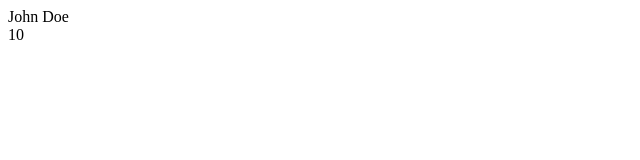
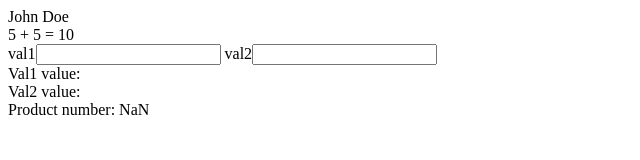
Before and after one commit to dastangoo/Skillshare_The_Complete_Web_Developer-Master_Class_Part11_AngularJS, a plain HTML site: page index.html in a window 1280 px wide. Shown: the whole page, without its empty margins (0-640 px from the left). Drawn offline with nearby package versions, Linux system fonts and the light colour scheme.

Commit message:
]Expressions

```diff
--- a/index.html
+++ b/index.html
@@ -5,8 +5,15 @@
     <title>Learn Angularjs</title>
     <script src="https://cdnjs.cloudflare.com/ajax/libs/angular.js/1.6.5/angular.min.js"></script>
   </head>
-  <body>
+  <body ng-app>
     <div>John Doe</div>
-    <div ng-app>{{ 5+5 }}</div>
+    <div>5 + 5 = {{ 5+5 }}</div>
+    <div>
+      <label>val1</label><input type="text" ng-model="val1">
+      <label>val2</label><input type="text" ng-model="val2">
+      <div>Val1 value: {{val1}}</div>
+      <div>Val2 value: {{val2}}</div>
+      <div>Product number: {{val1 * val2}}</div>
+    </div>
   </body>
 </html>
```
